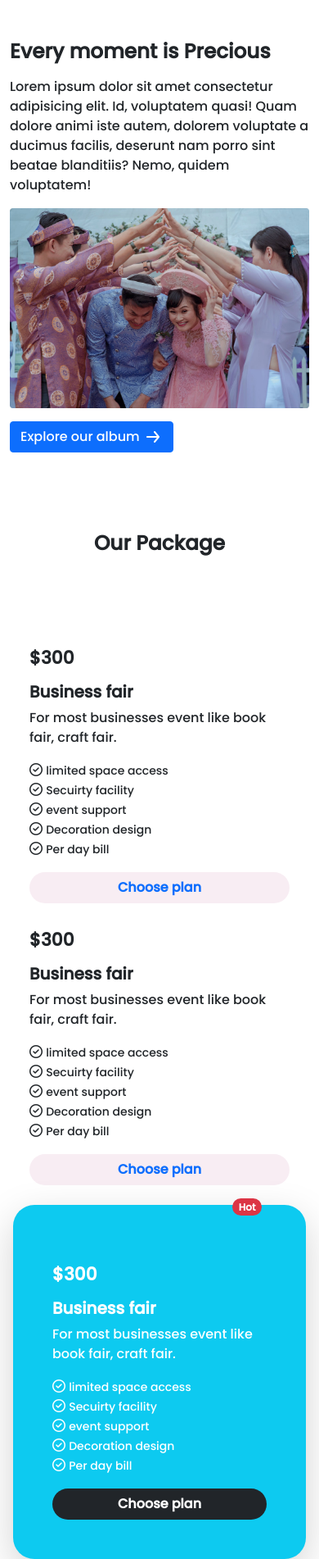
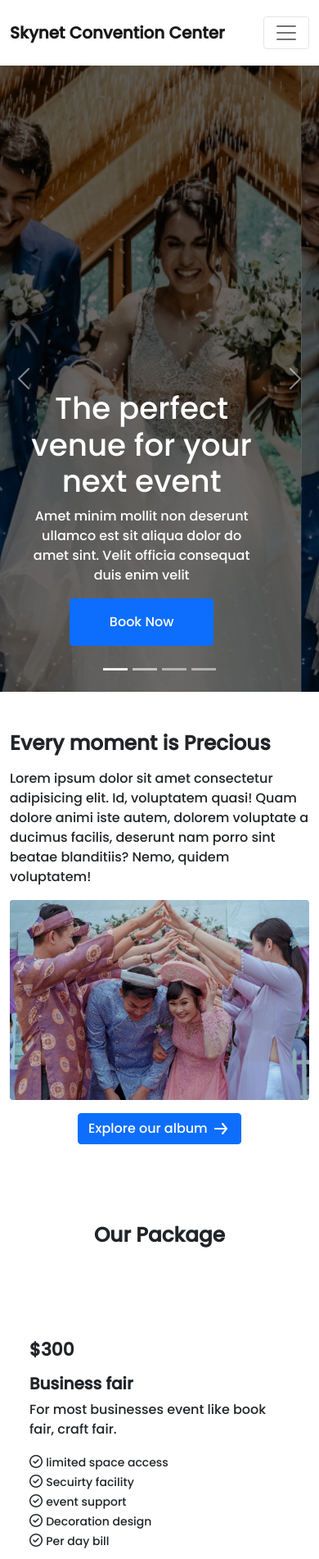
Before and after one commit to Tasnim-Pricila/Skynet-convention-center, a plain HTML site: page index.html in a window 390 px wide. Shown: the top 1902 px of the page at 82% size. Drawn offline with Linux system fonts and the light colour scheme.

Commit message:
Responsive Done

```diff
--- a/css/style.css
+++ b/css/style.css
@@ -35,8 +35,6 @@ nav{
    background-color: rgba(0, 0, 0, 0.815);
    background-blend-mode: overlay;
 }
-.badge{
-    position: relative;
-    top: -58px;
-    right: -220px;
+.hot{
+    left: 85%;
 }
--- a/index.html
+++ b/index.html
@@ -14,12 +14,15 @@
 </head>
 <body>
     <!-- Navigation bar -->
-    <header class="d-none">
+    <header class="">
         <nav class="navbar navbar-expand-lg navbar-light">
             <div class="container">
-                <a class="navbar-brand fw-bold" href="#">
+                <div class="overflow-hidden">
+                    <a class="navbar-brand fw-bold" href="#" style="width: 250px;">
                         Skynet Convention Center
                     </a>
+                </div>
+
                 <button class="navbar-toggler" type="button" data-bs-toggle="collapse" data-bs-target="#navbarNavAltMarkup" aria-controls="navbarNavAltMarkup" aria-expanded="false" aria-label="Toggle navigation">
                     <span class="navbar-toggler-icon"></span>
                 </button>
@@ -36,7 +39,7 @@
           </nav>
     </header>
     <!-- Carousel SLider -->
-    <section id="carousel-slider" class="d-none">
+    <section id="carousel-slider" class="">
         <div id="carouselExampleIndicators" class="carousel slide" data-bs-ride="carousel">
             <div class="carousel-indicators mw-100">
                 <button type="button" data-bs-target="#carouselExampleIndicators" data-bs-slide-to="0" class="active" aria-current="true" aria-label="Slide 1"></button>
@@ -101,7 +104,7 @@
         <div class="container">
             <div class="row d-flex justify-content-start align-items-center">
                 <div class="col-lg-6 col-12 order-last order-lg-first">
-                    <div class="d-flex flex-column align-items-start">
+                    <div class="d-flex flex-column align-items-center">
                         <img src="images/wedding.png" alt="Wedding pic" class="img-fluid">
                         <a href="" class="btn btn-primary d-inline-block d-lg-none mt-3">
                             Explore our album
@@ -118,21 +121,14 @@
                             <img src="icons/arrow-forward 1.svg" alt="" class="img-fluid">
                         </a>
                     </div>
-                    <div class="toast align-items-center text-white bg-primary border-0" role="alert" aria-live="assertive" aria-atomic="true">
-                        <div class="d-flex">
-                          <div class="toast-body">
-                            Hello, world! This is a toast message.
-                          </div>
-                          <button type="button" class="btn-close btn-close-white me-2 m-auto" data-bs-dismiss="toast" aria-label="Close"></button>
-                        </div>
-                    </div>
+
                 </div>
 
             </div>
         </div>
     </section>
     <!-- Our Package -->
-    <section id="our-package">
+    <section id="our-package" class="">
         <div class="container">
             <h2 class="text-center mt-4 py-5 fw-bold">Our Package</h2>
             <div class="row row-cols-1 row-cols-md-2 row-cols-lg-4 gy-3 pt-5 px-3 d-flex align-items-end">
@@ -196,10 +192,12 @@
                         <a class="btn rounded-pill mt-3 w-100 text-primary fw-bold plan-btn">Choose plan</a>
                     </div>
                 </div>
-                <div class="col shadow-lg highlight p-5 bg-info text-white">
-                    <span class="badge rounded-pill bg-danger">
-                        Hot
-                    </span>
+                <div class="col shadow-lg highlight p-5 bg-info text-white position-relative">
+                    <div>
+                        <span class="badge rounded-pill bg-danger hot border position-absolute top-0 translate-middle">
+                            Hot
+                        </span>
+                    </div>
                     <div>
                         <h4 class="fw-bold mb-3">$300</h4>
                         <h5 class="fw-bold">Business fair</h5>
@@ -305,11 +303,11 @@
     <!-- Celebrate with us -->
     <section id="celebrate" class="mt-5">
         <div class="container h-100">
-            <div class="row h-100">
-                <div class="text-white d-flex flex-column justify-content-center align-items-center text-center">
+            <div class="row h-100 mw-100">
+                <div class="text-white d-flex flex-column justify-content-center align-items-center text-center ps-4">
                     <h2 class="mb-5 fw-bold bg-warning px-5 py-4 rounded-3">Celebrate with Skynet</h2>
                     <h1>Plan your Birthday Celebration with us!</h1>
-                    <p>We will distribute FREE GIFTS to every single kid - That’s Our Promise!</p>
+                    <p>We will distribute FREE GIFTS to every single kid - That's Our Promise!</p>
                 </div>
             </div>
         </div>
@@ -388,7 +386,7 @@
     </section>
 
     <!-- Footer  -->
-    <footer class="bg-dark">
+    <footer class="bg-dark" >
         <div class="container">
             <div class="row text-white py-5">
                 <div class="d-flex flex-column justify-content-center align-items-center flex-md-row justify-content-md-between align-items-md-center">
```
